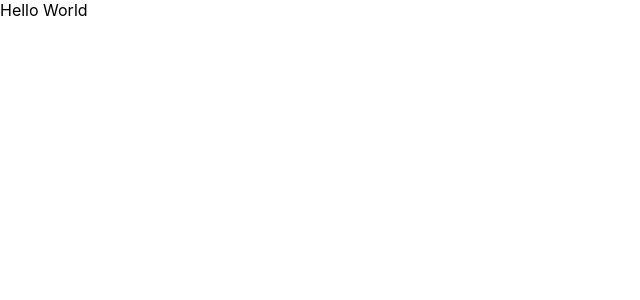
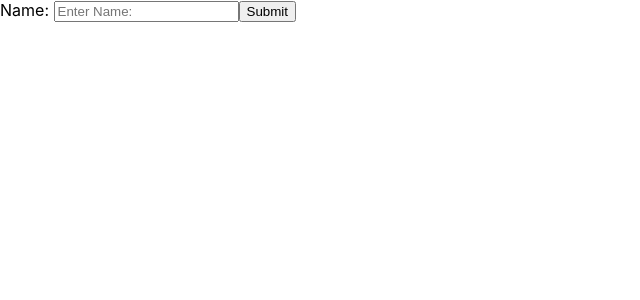
Before and after one commit to nthGH1030/CV-generator, a React (Create React App) app: page / in a window 1280 px wide. Shown: the top 300 px of the page, without its empty margins (0-640 px from the left). Built offline with nearby package versions, Linux system fonts and the light colour scheme.

Commit message:
submit button added, allow state value to be logged

```diff
--- a/src/App.js
+++ b/src/App.js
@@ -1,9 +1,10 @@
 import './styles.css';
+import Background from './components/Background.js'
 
 function App() {
   return (
     <div>
-      Hello World
+      <Background />
     </div>
   );
 }
--- a/src/components/Background.js
+++ b/src/components/Background.js
@@ -1,4 +1,4 @@
-import {useState} from 'react'
+import {useState, useEffect} from 'react'
 
 
 /*
@@ -9,9 +9,12 @@ import {useState} from 'react'
 
 */
 
-export default function background() {
-    const [inputValues, setInputValues] = useState([]);
-    const [isEditing, setEditing] = useState(true);
+export default function Background() {
+    const [inputValues, setInputValues] = useState({Name: '', Sex: '', Email: '', Address: ''});
+    //const [isEditing, setEditing] = useState(true);
+    const handlesubmit = () => {
+        console.log(inputValues);
+    }
 
     return(
         <>
@@ -22,42 +25,50 @@ export default function background() {
 
         />
 
+
         <ProfilePic
 
         />
 
 
-        <submitBtn
+        <SubmitBtn
             text = 'Submit'
-            handleSubmit = {handleSubmit}
+            handlesubmit = {handlesubmit}
         />
 
         </>
     )
+
 }
 
-function handleSubmit(e){
-    setInputValues({...inputValues, [e.target.name]: e.target.value});
-    setEditing(false);
+/*
+function handlesubmit(inputValues){
+    //setInputValues({...inputValues, [e.target.name]: e.target.value});
+    console.log(inputValues);
+
 }
+*/
 
+/*
 function handleEdit(){
     setEditing(true);
 }
+*/
 
-function submitBtn(text, handleSubmit) {
+function SubmitBtn({text, handlesubmit}) {
     return (
         <>
         <button
-            text = {text}
-            onClick = {handleSubmit}
-        />
+            onClick = {handlesubmit}
+        >
+        {text}
+        </button>
         </>
     )
 }
 
 
-function ProfileInfo({label, type, value, onChange, placeHolder}) {
+function ProfileInfo({label, type, value, onChange}) {
     return(
         <>
         {label}
@@ -65,7 +76,7 @@ function ProfileInfo({label, type, value, onChange, placeHolder}) {
             type = {type}
             value = {value}
             onChange = {onChange}
-            placeHolder = {`Enter ${label}`}
+            placeholder = {`Enter ${label}`}
         />
         </>
     )
```
